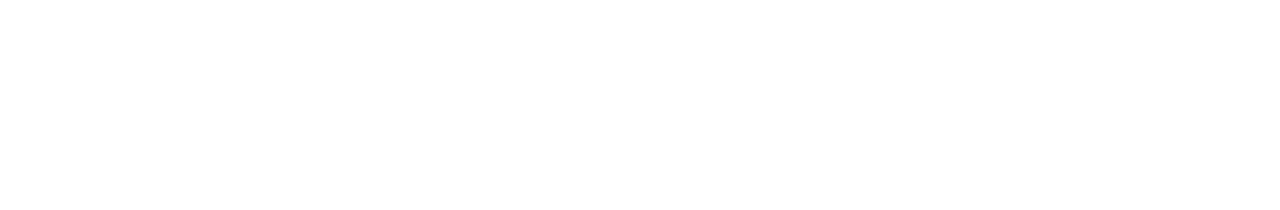
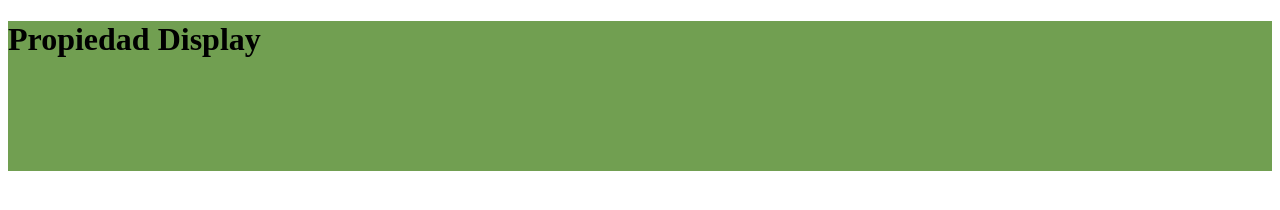
Before and after one commit to lpizarro2391/Propiedades-CSS-display, a plain HTML site: page index.html in a window 1280 px wide. Drawn offline with Linux system fonts and the light colour scheme.

Commit message:
para que se muestre en el navegador debemos aplicar altura.

```diff
--- a/css/estilos.css
+++ b/css/estilos.css
@@ -1,3 +1,4 @@
 h1{
-  background-color: rgb(133, 159, 81);
+  background-color: rgb(113, 159, 81);
+  height: 150px;
 }
--- a/index.html
+++ b/index.html
@@ -2,11 +2,11 @@
 <html lang="en" dir="ltr">
   <head>
     <meta charset="utf-8">
-    <meta name="viewport" content="width=device-width, user-scalable:no">
+    <meta name="viewport" content="width:device-width, user-scalable:no">
     <title>Display</title>
     <link rel="stylesheet" href="./css/estilos.css">
   </head>
   <body>
-
+    <h1>Propiedad Display</h1>
   </body>
 </html>
```
Also changed, not shown: 1 other file.
